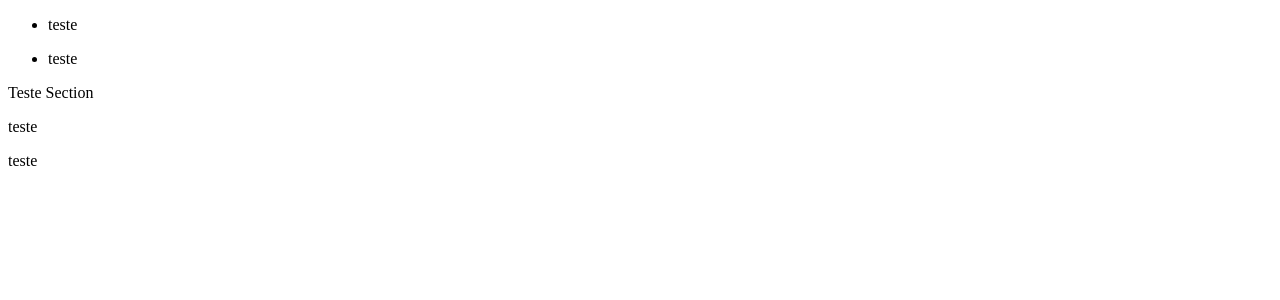
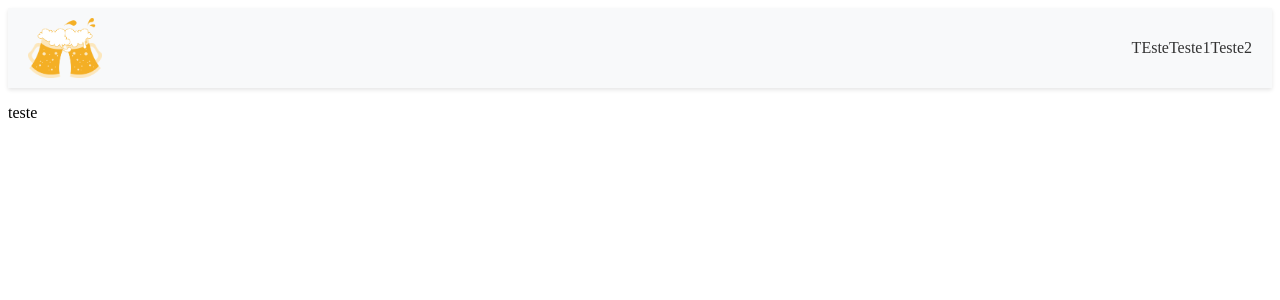
Before and after one commit to danilocostabento/ContadorChopp, a React (Create React App) app: page / in a window 1280 px wide. Shown: the top 300 px of the page. Built offline with nearby package versions, Linux system fonts and the light colour scheme.

Commit message:
🚧 [feat]: Adicionando layout principal da página 40%
Adicionado o Header estilizado à página

```diff
--- a/src/index.tsx
+++ b/src/index.tsx
@@ -1,15 +1,11 @@
 import ReactDOM from 'react-dom/client';
 import App from './main/App';
-import Header from './main/Header';
-import Footer from './main/FOot';
 
 const root = ReactDOM.createRoot(
   document.getElementById('root') as HTMLElement
 );
 root.render(
   <>
-    <Header />
     <App />
-    <Footer />
   </>
 );
--- a/src/main/App.tsx
+++ b/src/main/App.tsx
@@ -1,17 +1,17 @@
 import React from "react";
 import Header from "./Header";
 import Footer from "./FOot";
-import Home from "../views/Home";
-
+import { BrowserRouter as Router} from 'react-router-dom'
+import Content from "./Content";
 
 export default class App extends React.Component {
   public render(): React.ReactElement {
       return(
-        <>
+        <Router>
           <Header/>
-          <Home/>
+          <Content />
           <Footer/>
-        </>
+        </Router>
       )
   }
 }
--- /dev/null
+++ b/src/main/Content.tsx
@@ -0,0 +1,13 @@
+import { Route, Routes } from "react-router-dom";
+
+export default function Content () {
+  return(
+    <main className="Content">
+      <Routes>
+        <Route path="" />
+        <Route path="" />
+        <Route path="" />
+      </Routes>
+    </main>
+  )
+}
--- a/src/main/Header.tsx
+++ b/src/main/Header.tsx
@@ -1,10 +1,18 @@
+import { Link } from "react-router-dom";
+import './style/Header.scss'
+
 export default function Header() {
   return (
-    <header>
-      <nav>
-        <ul>
-          <li>teste</li>
-        </ul>
+    <header className="header">
+      <nav className="nav">
+        <img src='/assets/logo.png' alt="Dois copos de cerveja brindando" className="logo"/>
+        <div className="nav-links">
+          <ul>
+            <li><Link to='teste'>TEste</Link></li>
+            <li><Link to='teste'>Teste1</Link></li>
+            <li><Link to='teste'>Teste2</Link></li>
+          </ul>
+        </div>
       </nav>
     </header>
   )
--- /dev/null
+++ b/src/main/style/Header.scss
@@ -0,0 +1,35 @@
+.header {
+  background-color: #f8f9fa;
+  padding: 10px 20px;
+  box-shadow: 0 2px 4px rgba(0, 0, 0, 0.1);
+
+  .nav {
+    display: flex;
+    align-items: center;
+    justify-content: space-between;
+
+    .logo {
+      height: 60px;
+    }
+
+    .nav-links {
+      list-style: none;
+      display: flex;
+      gap: 20px;
+
+      li {
+        display: inline;
+        a {
+          text-decoration: none;
+          color: #333;
+          font-weight: 500;
+          transition: color 0.3s;
+
+          &:hover {
+            color: #007bff;
+          }
+        }
+      }
+    }
+  }
+}
```
Also changed, not shown: src/images.d.ts (added, +8 -0 lines).
